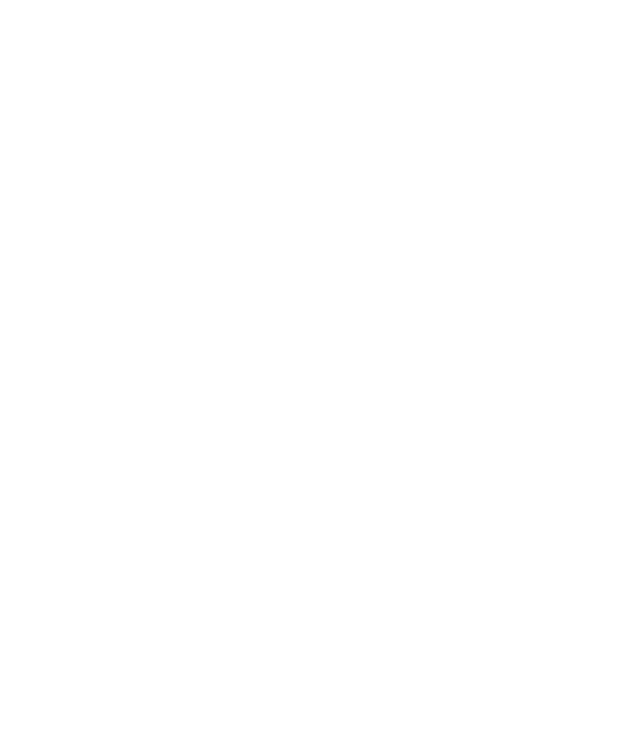
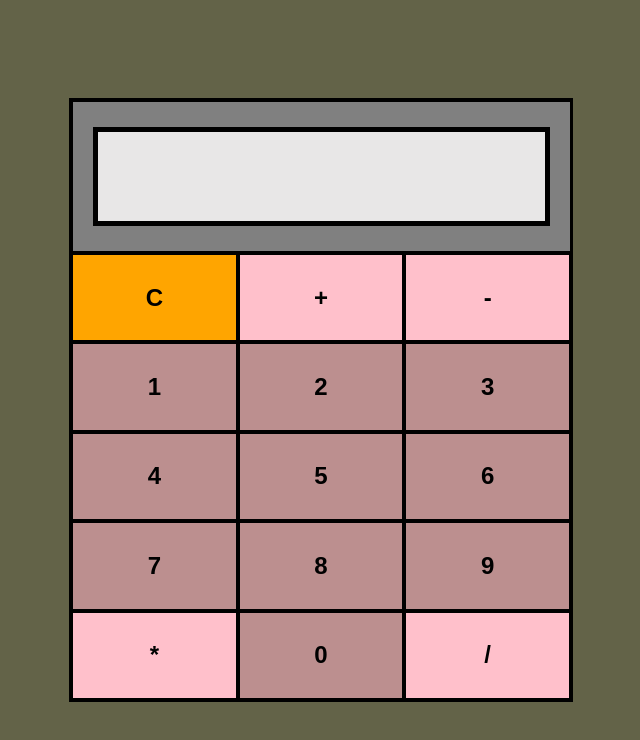
Before and after one commit to lavhuyaar/odin-calculator, a plain HTML site: page index.html in a window 1280 px wide. Shown: the whole page, without its empty margins (319-959 px from the left). Drawn offline with Linux system fonts and the light colour scheme.

Commit message:
Basic styling added

```diff
--- a/index.html
+++ b/index.html
@@ -1,13 +1,40 @@
 <!DOCTYPE html>
 <html lang="en">
-<head>
-    <meta charset="UTF-8">
-    <meta name="viewport" content="width=device-width, initial-scale=1.0">
+  <head>
+    <meta charset="UTF-8" />
+    <meta name="viewport" content="width=device-width, initial-scale=1.0" />
     <title>Calculator Project</title>
-    <link href="style.css" rel="stylesheet">
+    <link href="style.css" rel="stylesheet" />
     <script src="app.js" defer></script>
-</head>
-<body>
-
-</body>
+  </head>
+  <body>
+    <div class="main-box">
+      <div class="display-box">
+        <div class="display"></div>
+      </div>
+      <div class="btn-group">
+        <div class="row-one">
+            <button class="btn first clear">C</button>
+            <button class="btn first number one">1</button>
+            <button class="btn first number four">4</button>
+            <button class="btn first number seven">7</button>
+            <button class="btn first operand multiply">*</button>
+        </div>
+        <div class="row-two">
+            <button class="btn second operand add">+</button>
+            <button class="btn second number two">2</button>
+            <button class="btn second number five">5</button>
+            <button class="btn second number eight">8</button>
+            <button class="btn second number zero">0</button>
+        </div>
+            <div class="row-three">
+            <button class="btn third operand subtract">-</button>
+            <button class="btn third number three">3</button>
+            <button class="btn third number six">6</button>
+            <button class="btn third number nine">9</button>
+            <button class="btn third operand divide">/</button>
+        </div>
+      </div>
+    </div>
+  </body>
 </html>
--- a/style.css
+++ b/style.css
@@ -0,0 +1,80 @@
+*{
+    margin: 0;
+    padding: 0;
+}
+
+body {
+    height: 100vh;
+    width: 100%;
+    display: flex;
+    justify-content: center;
+    align-items: center;
+    background-color: rgb(99, 99, 72);
+}
+
+.main-box {
+    width: 500px;
+    height: 600px;
+    background-color: beige;
+    display: flex;
+    flex-direction: column;
+    border: 2px solid black;
+}
+
+
+.display-box {
+    width: calc(100% - 3px);
+    height: 25%;
+    background-color: grey;
+    display: flex;
+    justify-content: center;
+    align-items: center;
+    border: 2px solid black;
+}
+
+.display {
+    width: 90%;
+    height: 60%;
+    background-color: rgb(232, 231, 231);
+    border: 5px solid black;
+
+}
+
+.btn-group {
+    width: 100%;
+    height: 75%;
+    background-color: brown;
+    display: flex;
+
+}
+
+.row-one, .row-two, .row-three {
+    width: 33.34%;
+    height: 100%;
+    background-color: black;
+}
+
+.first, .second, .third {
+    width: 100%;
+    height: 20%;
+}
+
+button {
+    border: 2px solid black;
+    font-family: Arial, Helvetica, sans-serif;
+    font-weight: 600;
+    font-size: 24px;
+    cursor: pointer;
+}
+
+.number {
+    background-color: rosybrown;
+}
+
+.operand {
+    background-color: pink;
+}
+
+.clear {
+    background-color: orange;
+}
```
